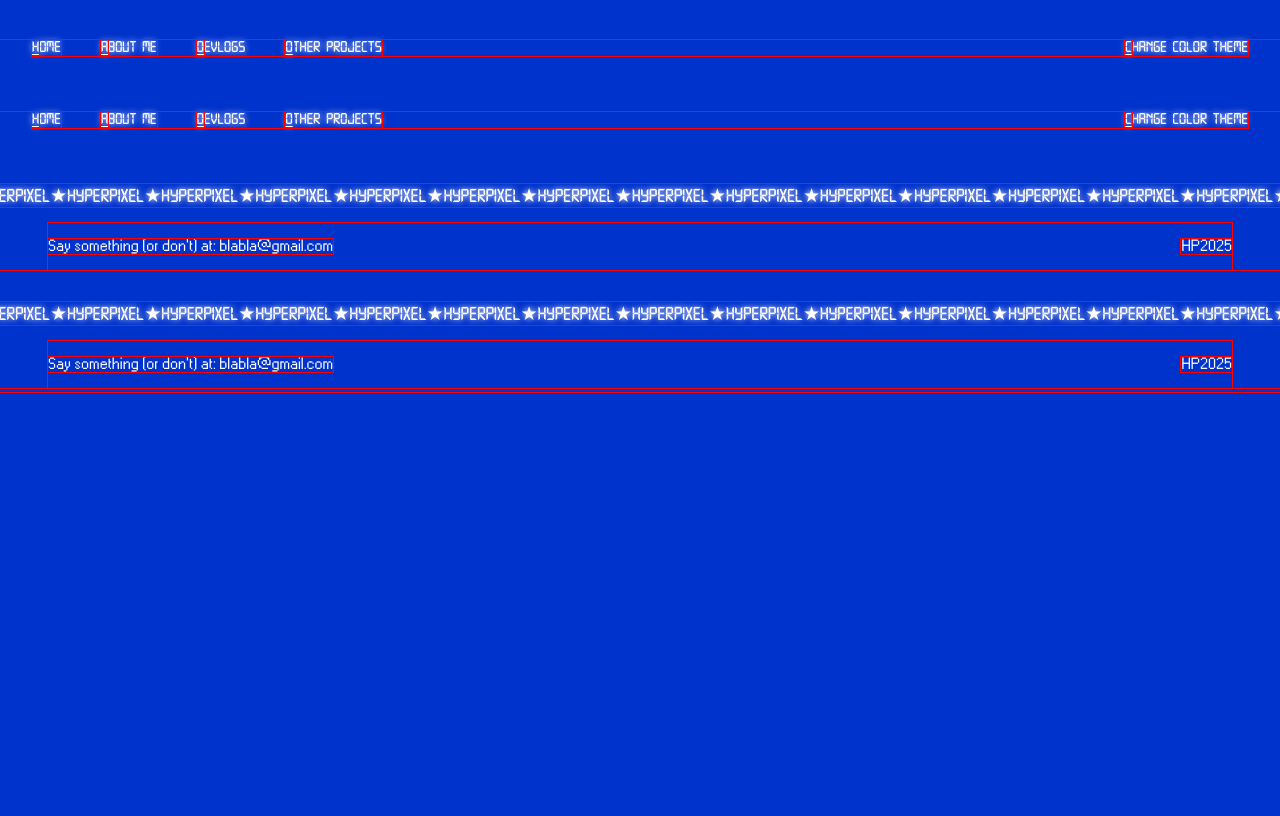
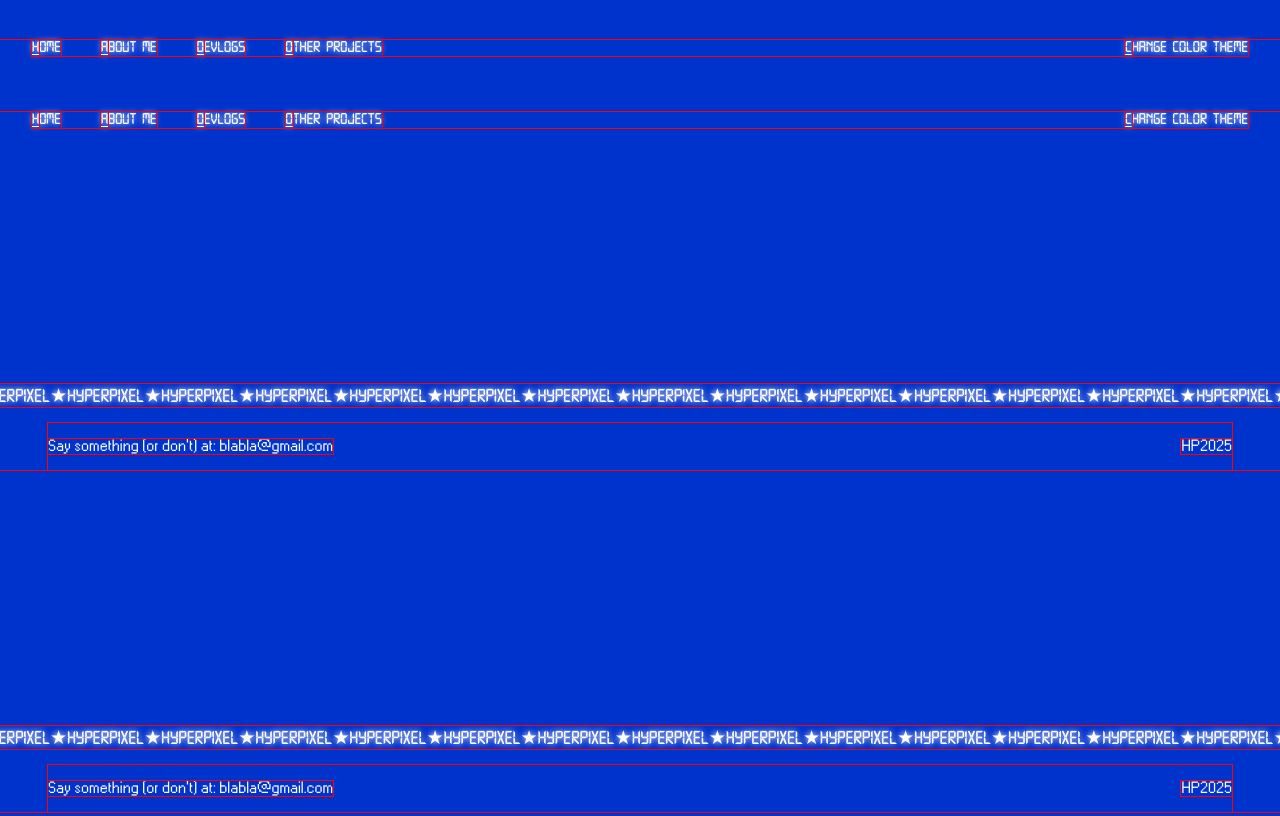
Before and after one commit to nicole-santana/HyperPixel, a React (Vite) app in the folder HyperPixel/: page /aboutMe in a window 1280 px wide. Built offline with nearby package versions, Linux system fonts and the light colour scheme.

Commit message:
Home finalizada

```diff
--- a/HyperPixel/src/Components/CSS/global.css
+++ b/HyperPixel/src/Components/CSS/global.css
@@ -99,8 +99,9 @@ body {
 /* --------------------------------------------footer----------------------------------------------------------------------- */
 
 .Footer {
-  margin-top: 2rem;
-  z-index: 99;
+  margin-top: 16rem;
+z-index: 5;
+
 }
 .Lanhouse {
   overflow: hidden;
```
